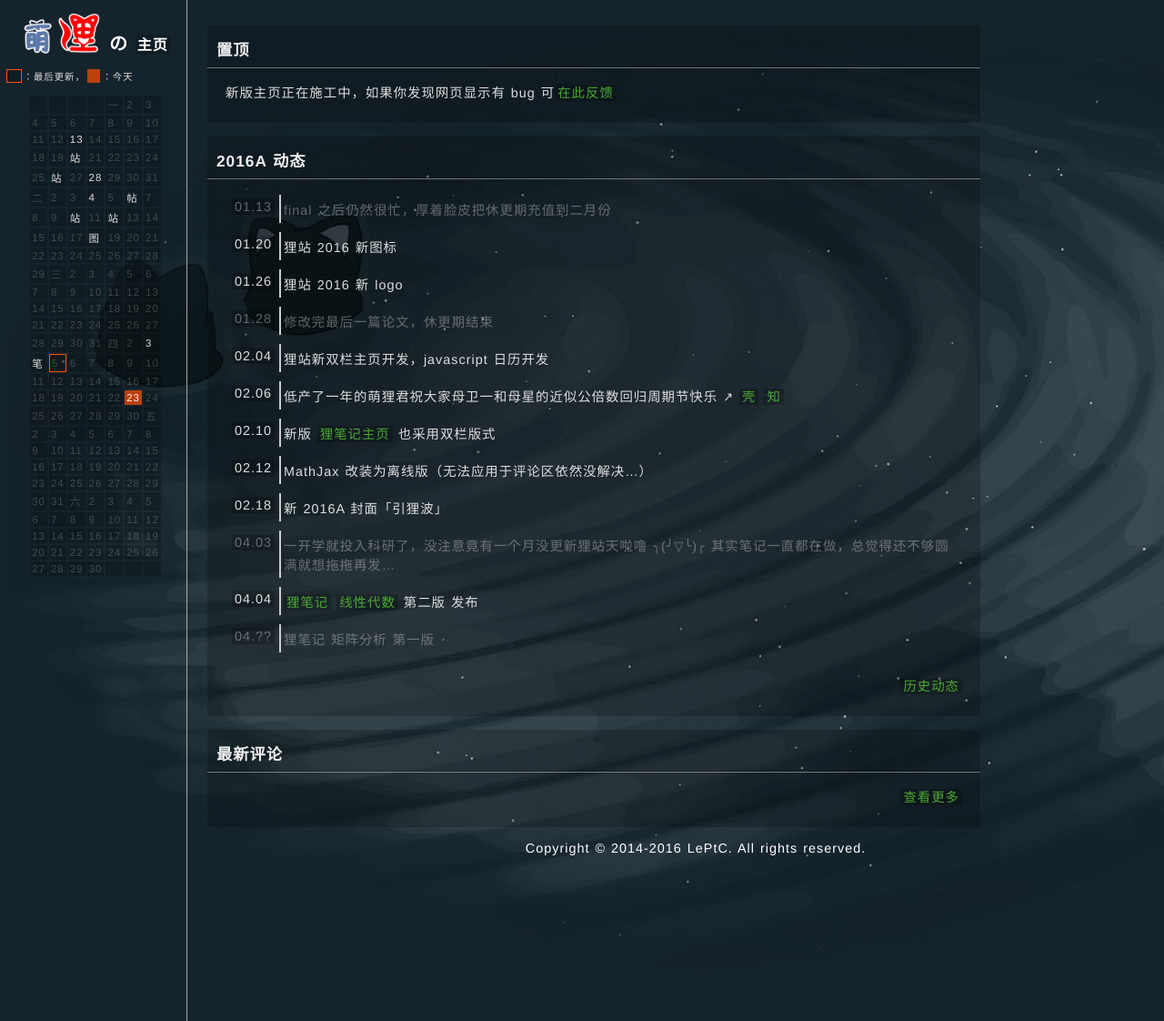
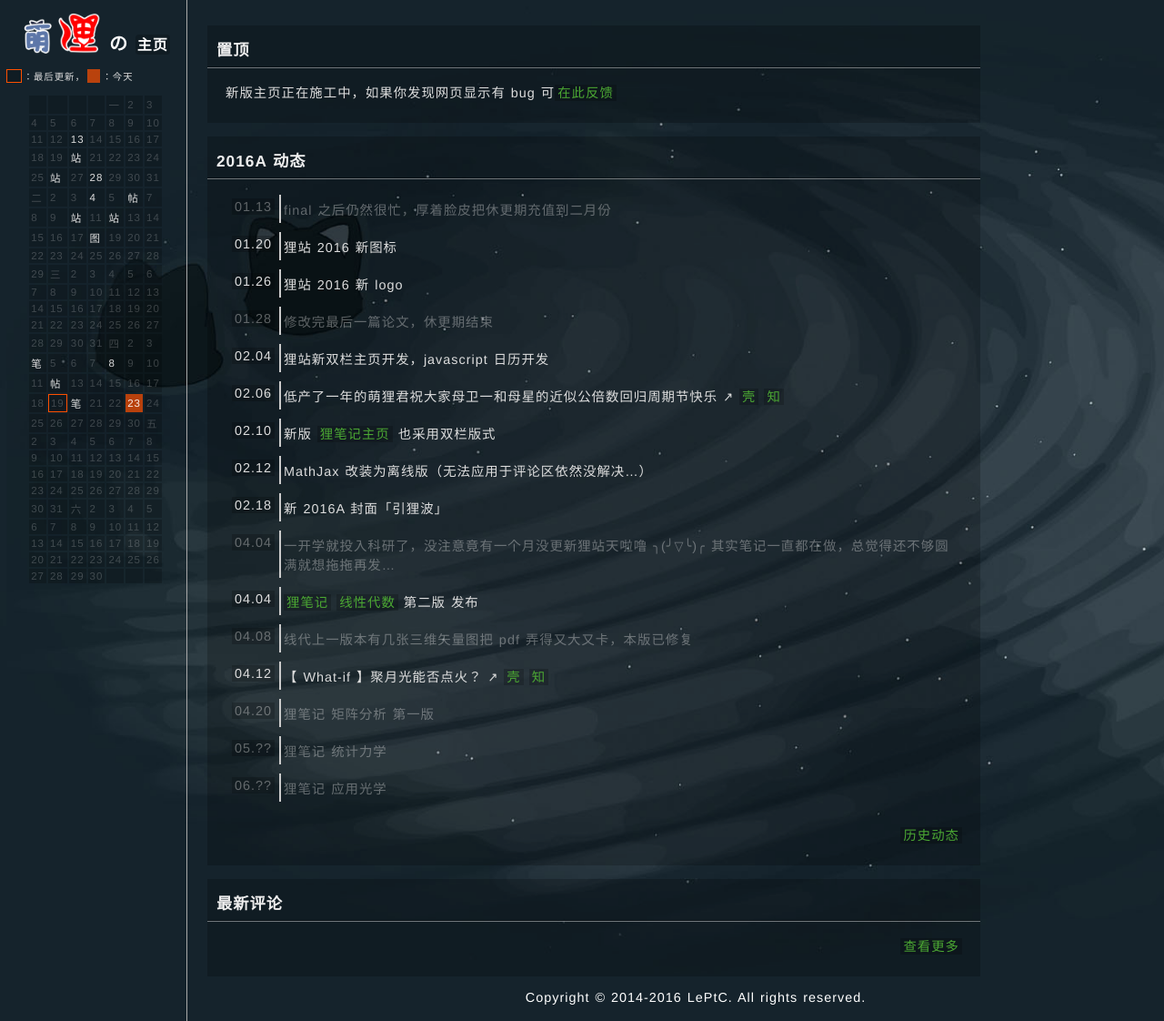
Before and after one commit to LePtC/LePtC.github.io, a Jekyll site: the page built from index.html, in a window 1280 px wide and 1122 px high. Shown: the whole window at 91% size. Built offline with Jekyll 4.4.1, drawn with Linux system fonts in a browser that asks for light colours; Markdown is read by kramdown in place of the engine named in the settings; comment, search, counter and statistics services are not loaded.

Commit message:
update a-l

```diff
--- a/index.html
+++ b/index.html
@@ -152,20 +152,20 @@ title: LePtC
   <td>31</td>
   <td>四</td>
   <td>2</td>
-  <td><a href="#04.03">3</a></td>
+  <td>3</td>
 </tr>
 <tr>
   <td><a href="#04.04">笔</a></td>
-  <td class="lastday">5</td>
+  <td>5</td>
   <td>6</td>
   <td>7</td>
-  <td>8</td>
+  <td><a href="#04.08">8</a></td>
   <td>9</td>
   <td>10</td>
 </tr>
 <tr>
   <td>11</td>
-  <td>12</td>
+  <td><a href="#04.12">帖</a></td>
   <td>13</td>
   <td>14</td>
   <td>15</td>
@@ -174,8 +174,8 @@ title: LePtC
 </tr>
 <tr>
   <td>18</td>
-  <td>19</td>
-  <td>20</td>
+  <td class="lastday">19</td>
+  <td><a href="#04.20">笔</a></td>
   <td>21</td>
   <td>22</td>
   <td>23</td>
@@ -349,14 +349,28 @@ title: LePtC
   <tr><td><a name="02.18">02.18</a></td>
     <td class="left">新 2016A 封面「引狸波」</td>
   </tr>
-  <tr class="com"><td><a name="04.03">04.03</a></td>
+  <tr class="com"><td><a name="04.04">04.04</a></td>
     <td class="left">一开学就投入科研了，没注意竟有一个月没更新狸站天啦噜 ╮(╯▽╰)╭ 其实笔记一直都在做，总觉得还不够圆满就想拖拖再发…</td>
   </tr>
   <tr><td><a name="04.04">04.04</a></td>
     <td class="left"><a href="lenote/">狸笔记</a> <a href="lenote/Math/a/a-l.html">线性代数</a> 第二版 发布</td>
   </tr>
-  <tr class="com"><td><a name="04.??">04.??</a></td>
+  <tr class="com"><td><a name="04.08">04.08</a></td>
+    <td class="left">线代上一版本有几张三维矢量图把 pdf 弄得又大又卡，本版已修复</td>
+  </tr>
+  <tr><td><a name="04.12">04.12</a></td>
+    <td class="left">【 What-if 】聚月光能否点火？ ↗
+    <a href="http://www.guokr.com/post/728006/">壳</a>
+    <a href="https://www.zhihu.com/question/40403436/answer/94948184">知</a></td>
+  </tr>
+  <tr class="com"><td><a name="04.20">04.20</a></td>
     <td class="left">狸笔记 矩阵分析 第一版</td>
+  </tr>
+  <tr class="com"><td><a name="05.??">05.??</a></td>
+    <td class="left">狸笔记 统计力学</td>
+  </tr>
+  <tr class="com"><td><a name="06.??">06.??</a></td>
+    <td class="left">狸笔记 应用光学</td>
   </tr>
 </table>
 
--- a/lenote/Math/a/a-l.html
+++ b/lenote/Math/a/a-l.html
@@ -5,6 +5,8 @@ title: 线性代数
 ---
 
 {% include lefile1.html %}
+
+{% include lefilei.html ca="Math" en="a-l" size="1.73" date="20160419" status="v2" %}
 
 {% include lefilei.html ca="Math" en="a-l" size="6.12" date="20160404" status="v2" %}
 
```
Also changed, not shown: other parts of lenote/Math/a/a-l.html (+1 -1 lines), lenote/index.html (+11 -18 lines).
